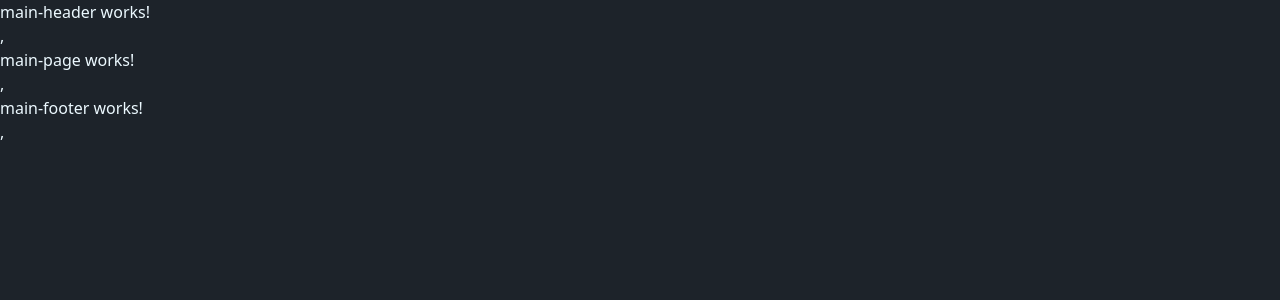
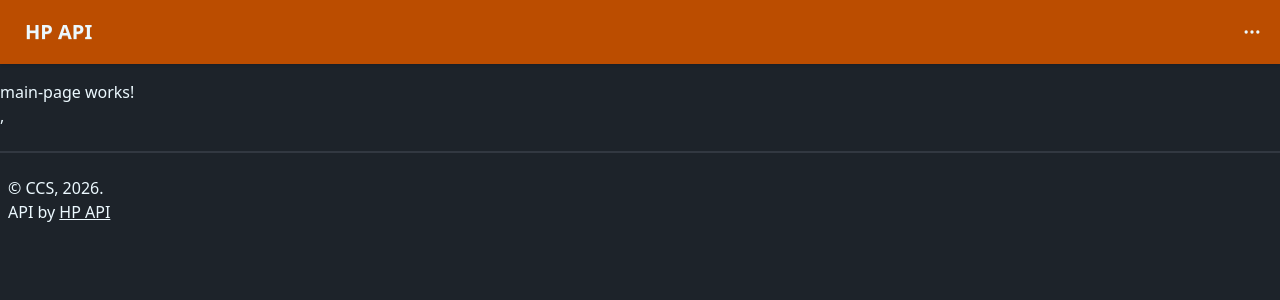
Before and after one commit to cristiancajiaos/hp-app, an Angular app: page /main in a window 1280 px wide. Shown: the top 300 px of the page. Built offline with nearby package versions, Linux system fonts and the light colour scheme.

Commit message:
Personalizado Layout

```diff
--- a/src/app/layouts/main-layout/main-body/main-body.css
+++ b/src/app/layouts/main-layout/main-body/main-body.css
@@ -1,3 +1,7 @@
 :host {
   display: block;
 }
+
+.main-body {
+  padding-top: 5rem;
+}
--- a/src/app/layouts/main-layout/main-body/main-body.html
+++ b/src/app/layouts/main-layout/main-body/main-body.html
@@ -1 +1,5 @@
-<router-outlet/>
+<section class="main-body">
+  <div class="container mx-auto">
+    <router-outlet/>
+  </div>
+</section>
--- a/src/app/layouts/main-layout/main-footer/main-footer.html
+++ b/src/app/layouts/main-layout/main-footer/main-footer.html
@@ -1 +1,5 @@
-<p>main-footer works!</p>,
+<footer class="px-2">
+  <p>&#169; CCS, {{currentYear()}}.
+    <br/>
+    API by <a href="https://hp-api.onrender.com/" target="_blank" class="underline">HP API</a></p>
+</footer>
--- a/src/app/layouts/main-layout/main-footer/main-footer.ts
+++ b/src/app/layouts/main-layout/main-footer/main-footer.ts
@@ -1,4 +1,4 @@
-import { Component } from '@angular/core';
+import { Component, signal } from '@angular/core';
 
 @Component({
   selector: 'app-main-footer',
@@ -6,4 +6,7 @@ import { Component } from '@angular/core';
   templateUrl: './main-footer.html',
   styleUrl: './main-footer.css',
 })
-export class MainFooter {}
+export class MainFooter {
+
+  currentYear = signal(new Date().getFullYear())
+}
--- a/src/app/layouts/main-layout/main-header/main-header.html
+++ b/src/app/layouts/main-layout/main-header/main-header.html
@@ -1 +1,10 @@
-<p>main-header works!</p>,
+<div class="navbar fixed bg-amber-700 shadow-sm">
+  <div class="flex-1">
+    <a class="btn btn-ghost text-xl">HP API</a>
+  </div>
+  <div class="flex-none">
+    <button class="btn btn-square btn-ghost">
+      <svg xmlns="http://www.w3.org/2000/svg" fill="none" viewBox="0 0 24 24" class="inline-block h-5 w-5 stroke-current"> <path stroke-linecap="round" stroke-linejoin="round" stroke-width="2" d="M5 12h.01M12 12h.01M19 12h.01M6 12a1 1 0 11-2 0 1 1 0 012 0zm7 0a1 1 0 11-2 0 1 1 0 012 0zm7 0a1 1 0 11-2 0 1 1 0 012 0z"></path> </svg>
+    </button>
+  </div>
+</div>
--- a/src/app/layouts/main-layout/main-layout.html
+++ b/src/app/layouts/main-layout/main-layout.html
@@ -1,3 +1,4 @@
 <app-main-header/>
 <app-main-body/>
+<div class="divider"></div>
 <app-main-footer/>
```
